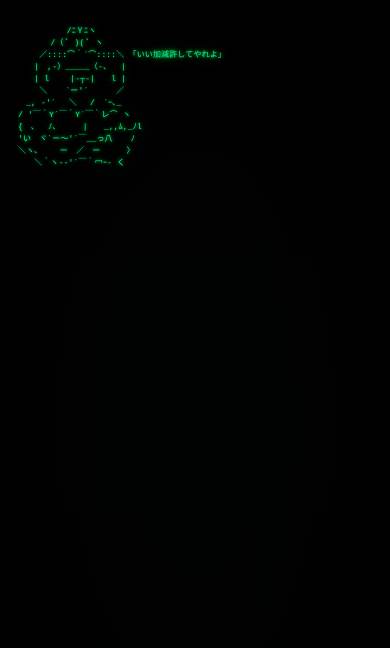
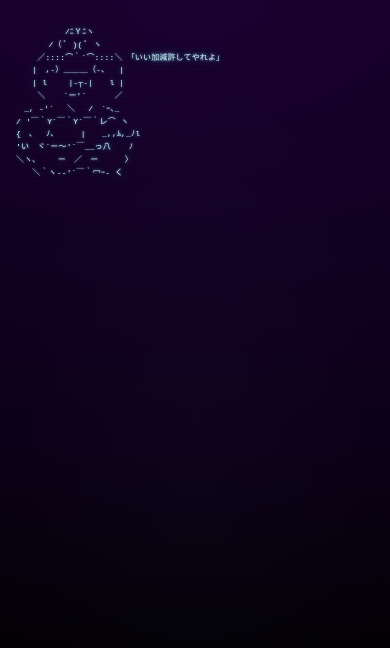
Before and after one commit to yueplush/uplinkoutlaw, a plain HTML site: page index.html in a window 390 px wide. Drawn offline with Linux system fonts and the light colour scheme.

Commit message:
Update style.css

```diff
--- a/style.css
+++ b/style.css
@@ -1,37 +1,45 @@
 /* ===================================
-   CRT + CYBER GREEN THEME (NO JS)
-   Project: Uplink Outlaw
-   Fully separated CSS
+   CSS ONLY — copy of the original palette & CRT design
+   (No content changes. HTML is assumed unchanged.)
    =================================== */
+
+/* ---------- Palette (trust-blue / deep purple CRT) ---------- */
 :root {
-  --bg: #000000;            /* terminal black */
-  --text: #00FF66;          /* primary green */
-  --text-strong: #00FF99;   /* bright accent */
-  --text-dim: #33CC66;      /* secondary tone */
-  --link: #00FF66;          /* link color */
-  --link-hover-bg: #00FF66; /* hover invert */
+  --bg: #0b0017;            /* deep purple-black */
+  --bg-accent: #1a0030;     /* inner vignette */
+  --text: #b7f4ff;          /* cyan body text */
+  --text-strong: #d7fbff;   /* brighter cyan for headings / emphasis */
+  --text-dim: #89d9e8;      /* soft cyan */
+  --link: #7fe9ff;          /* link color */
+  --link-hover-bg: #7fe9ff; /* invert on hover */
+  --rule: #57c9ff;          /* section underline */
 }
 
 /* ---------- Base ---------- */
+* { box-sizing: border-box; }
+
+html, body { height: 100%; }
+
 body.theme-crt.trust-blue {
-  background-color: var(--bg);
+  margin: 0;
+  background:
+    radial-gradient(1200px 700px at 50% 0%, var(--bg-accent) 0%, var(--bg) 65%, #000 100%);
   color: var(--text);
-  font-family: 'Courier New', Courier, monospace;
+  font-family: ui-monospace, SFMono-Regular, Menlo, Monaco, "Courier New", monospace;
   font-size: 16px;
-  line-height: 1.5;
-  padding: 20px;
+  line-height: 1.6;
+  padding: 24px;
+  letter-spacing: 0.01em;
+  -webkit-font-smoothing: antialiased;
+  text-rendering: optimizeLegibility;
 
-  /* soft glow outline for terminal vibe */
-  letter-spacing: 0.01em;
-  -webkit-font-smoothing: none;
-  text-rendering: geometricPrecision;
+  /* cyan glow */
   text-shadow:
-    0 0 2px rgba(0, 255, 102, 0.85),
-    0 0 6px rgba(0, 255, 102, 0.50),
-    0 0 10px rgba(0, 255, 102, 0.25);
+    0 0 2px rgba(127, 233, 255, 0.55),
+    0 0 6px rgba(127, 233, 255, 0.35);
 }
 
-/* CRT scanlines + subtle vignette */
+/* CRT scanlines + subtle bloom overlay */
 body.theme-crt.trust-blue::before {
   content: "";
   position: fixed;
@@ -40,51 +48,61 @@ body.theme-crt.trust-blue::before {
   background:
     repeating-linear-gradient(
       to bottom,
-      rgba(255, 255, 255, 0.02) 0px,
-      rgba(255, 255, 255, 0.02) 1px,
+      rgba(255, 255, 255, 0.03) 0px,
+      rgba(255, 255, 255, 0.03) 1px,
       transparent 2px,
       transparent 4px
     ),
-    radial-gradient(ellipse at center, rgba(0, 255, 102, 0.05), transparent 60%);
+    radial-gradient(ellipse at center, rgba(127, 233, 255, 0.08), transparent 60%);
   mix-blend-mode: screen;
-  opacity: 0.15;
+  opacity: 0.18;
+  z-index: 0;
 }
 
-/* Accessibility: reduce animation if requested */
+/* reduce effects if user prefers */
 @media (prefers-reduced-motion: reduce) {
-  body.theme-crt.trust-blue::before { opacity: 0; }
+  body.theme-crt.trust-blue::before { opacity: 0.08; }
   .cursor { animation: none; }
 }
 
-/* ---------- ASCII Art ---------- */
-#ascii-art {
+/* ---------- Headings / text ---------- */
+h1, h2, h3 {
   color: var(--text-strong);
-  font-size: 10px;
   text-shadow:
-    0 0 3px rgba(0, 255, 102, 0.80),
-    0 0 6px rgba(0, 255, 102, 0.60),
-    0 0 12px rgba(0, 255, 102, 0.35);
+    0 0 3px rgba(127, 233, 255, 0.85),
+    0 0 10px rgba(127, 233, 255, 0.35);
+  margin: 0 0 8px 0;
 }
 
-/* preserve spacing for art */
-pre { white-space: pre; }
+h2 {
+  font-size: 16px;
+  font-weight: 700;
+  letter-spacing: 0.02em;
+  text-transform: lowercase;
+  border-bottom: 1px solid var(--rule);
+  padding-bottom: 4px;
+}
 
-/* ---------- Links (if added later) ---------- */
+p { margin: 0 0 10px 0; }
+.small { font-size: 0.9em; color: var(--text-dim); }
+
+/* ---------- Links ---------- */
 a {
   color: var(--link);
   text-decoration: none;
+  padding: 0 2px;
+  border-radius: 3px;
+  transition: background-color 0.15s linear, color 0.15s linear, box-shadow 0.15s linear;
   text-shadow:
-    0 0 3px rgba(0, 255, 102, 0.80),
-    0 0 6px rgba(0, 255, 102, 0.50),
-    0 0 12px rgba(0, 255, 102, 0.30);
-  transition: background-color 0.15s linear, color 0.15s linear, box-shadow 0.15s linear;
+    0 0 3px rgba(127, 233, 255, 0.8),
+    0 0 8px rgba(127, 233, 255, 0.35);
 }
 
 a:hover,
 a:focus-visible {
   background-color: var(--link-hover-bg);
-  color: var(--bg);
-  box-shadow: 0 0 12px rgba(0, 255, 102, 0.90);
+  color: #001018;
+  box-shadow: 0 0 12px rgba(127, 233, 255, 0.9);
   text-shadow: none;
   outline: none;
 }
@@ -95,20 +113,45 @@ a:focus-visible {
   outline-offset: 3px;
 }
 
-/* text selection */
-::selection {
-  background: rgba(0, 255, 102, 0.30);
-  color: #EFFFF6;
+/* ---------- ASCII Art ---------- */
+#ascii-art,
+pre[aria-label*="ASCII"] {
+  margin: 10px 0 18px 0;
+  color: var(--text-strong);
+  font-size: 10px;
+  white-space: pre;
+  text-shadow:
+    0 0 3px rgba(127, 233, 255, 0.8),
+    0 0 10px rgba(127, 233, 255, 0.45),
+    0 0 16px rgba(127, 233, 255, 0.25);
+  overflow-x: auto;
 }
+
+/* ---------- Section switching exactly like original ---------- */
+/* NOTE: keep initial state blank until a :target exists */
+section { display: none; }
+section:target { display: block; }
+
+/* ---------- Lists ---------- */
+.link-list {
+  list-style: none;
+  padding: 0;
+  margin: 8px 0 0 0;
+}
+.link-list li { margin: 4px 0; }
+.link-list a { display: inline-block; }
 
 /* ---------- Blinking Cursor ---------- */
 .cursor {
-  display: inline-block;
+  position: fixed;
+  left: 24px;
+  bottom: 24px;
   width: 10px;
   height: 16px;
   background-color: var(--text-strong);
   animation: blink 1s step-end infinite;
-  box-shadow: 0 0 10px rgba(0, 255, 102, 0.80);
+  box-shadow: 0 0 10px rgba(127, 233, 255, 0.8);
+  z-index: 1;
 }
 
 @keyframes blink {
@@ -116,16 +159,12 @@ a:focus-visible {
   50% { opacity: 1; }
 }
 
-/* ---------- Optional: Section switching (not used here) ---------- */
-section { display: none; }
-section:target { display: block; }
-
 /* ---------- Responsive ---------- */
-@media (max-width: 600px) {
+@media (max-width: 640px) {
   body.theme-crt.trust-blue {
-    padding: 10px;
-    font-size: 14px;
+    font-size: 15px;
+    padding: 16px;
   }
-  #ascii-art { font-size: 8px; }
-  pre { overflow-x: auto; }
+  #ascii-art,
+  pre[aria-label*="ASCII"] { font-size: 8px; }
 }
```
